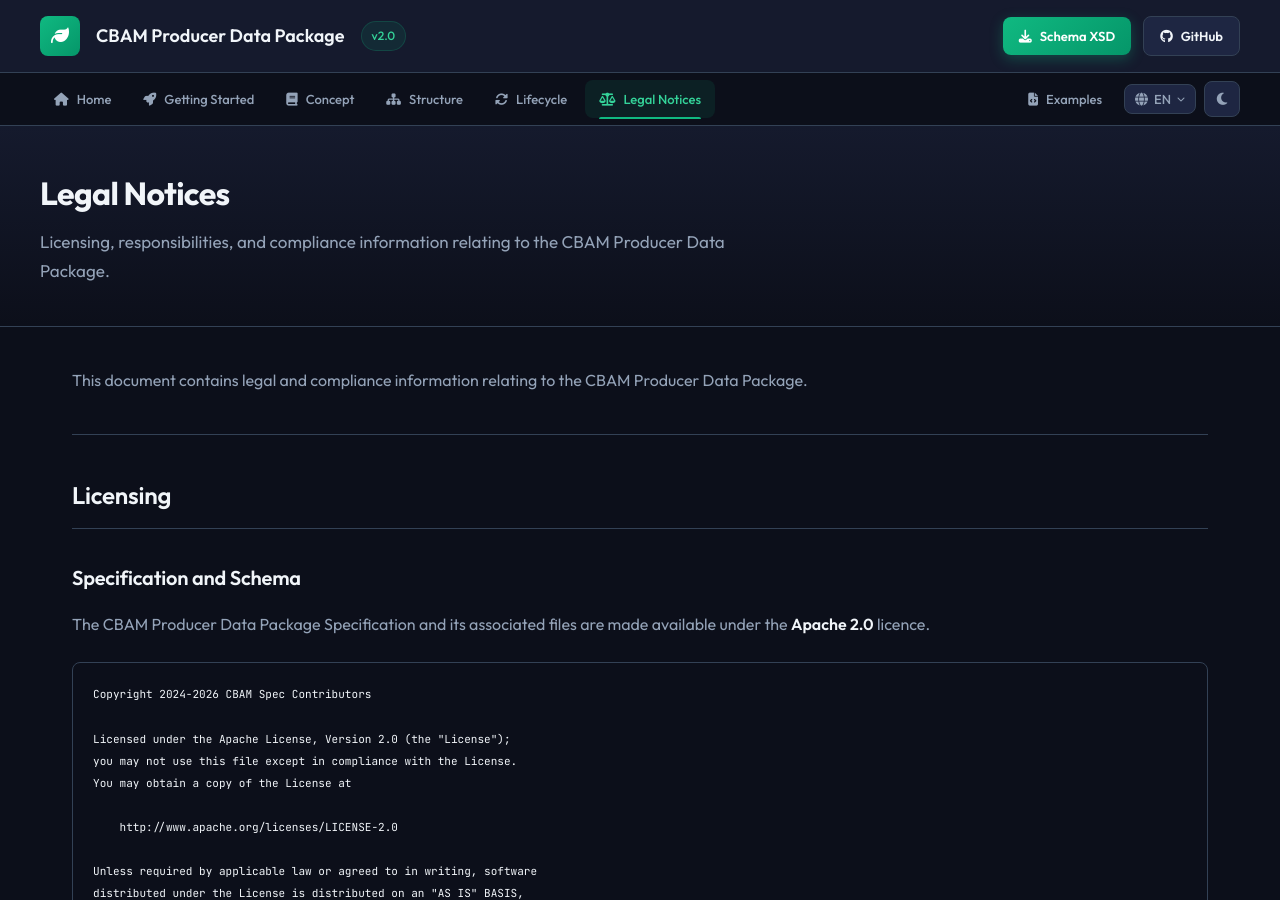
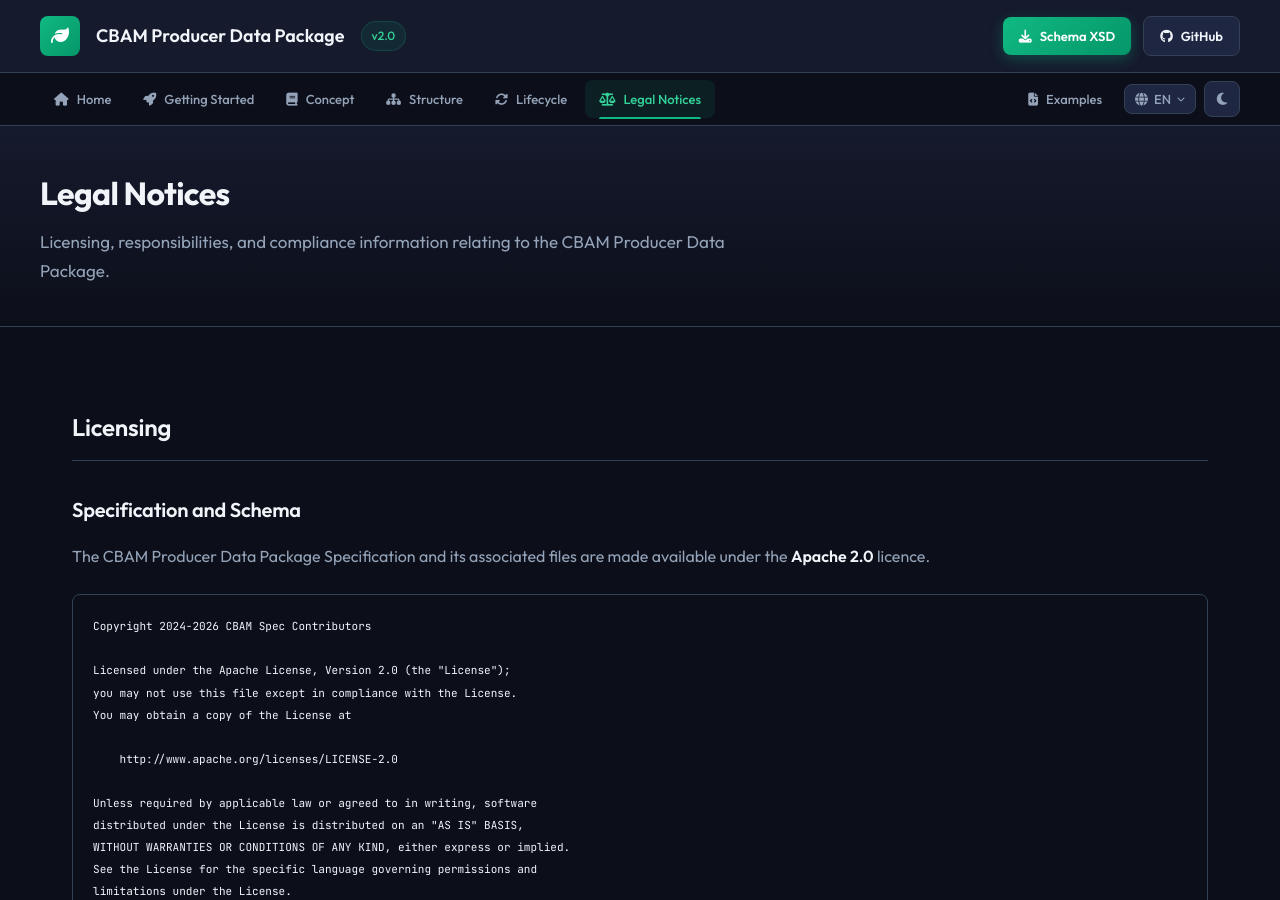
Before and after one commit to rgtmaia/cbam-spec, a Jekyll site: the page built from docs/legal-notices.md, in a window 1280 px wide and 900 px high. Built offline with Jekyll 4.4.1, drawn with Linux system fonts in a browser that asks for light colours.

Commit message:
chore: remove introductory legal information from legal-notices.md
- Deleted introductory text regarding legal and compliance information for the CBAM Producer Data Package in both English and Portuguese versions.
- Streamlines the document for clarity and focus on licensing details.

```diff
--- a/docs/legal-notices.md
+++ b/docs/legal-notices.md
@@ -7,10 +7,6 @@ description: "Licensing, responsibilities, and compliance information relating t
 prev_page:
   url: /docs/lifecycle
   title: "Lifecycle"
----
-
-This document contains legal and compliance information relating to the CBAM Producer Data Package.
-
 ---
 
 ## Licensing
```
Also changed, not shown: pt-br/docs/legal-notices.md (+0 -4 lines).
